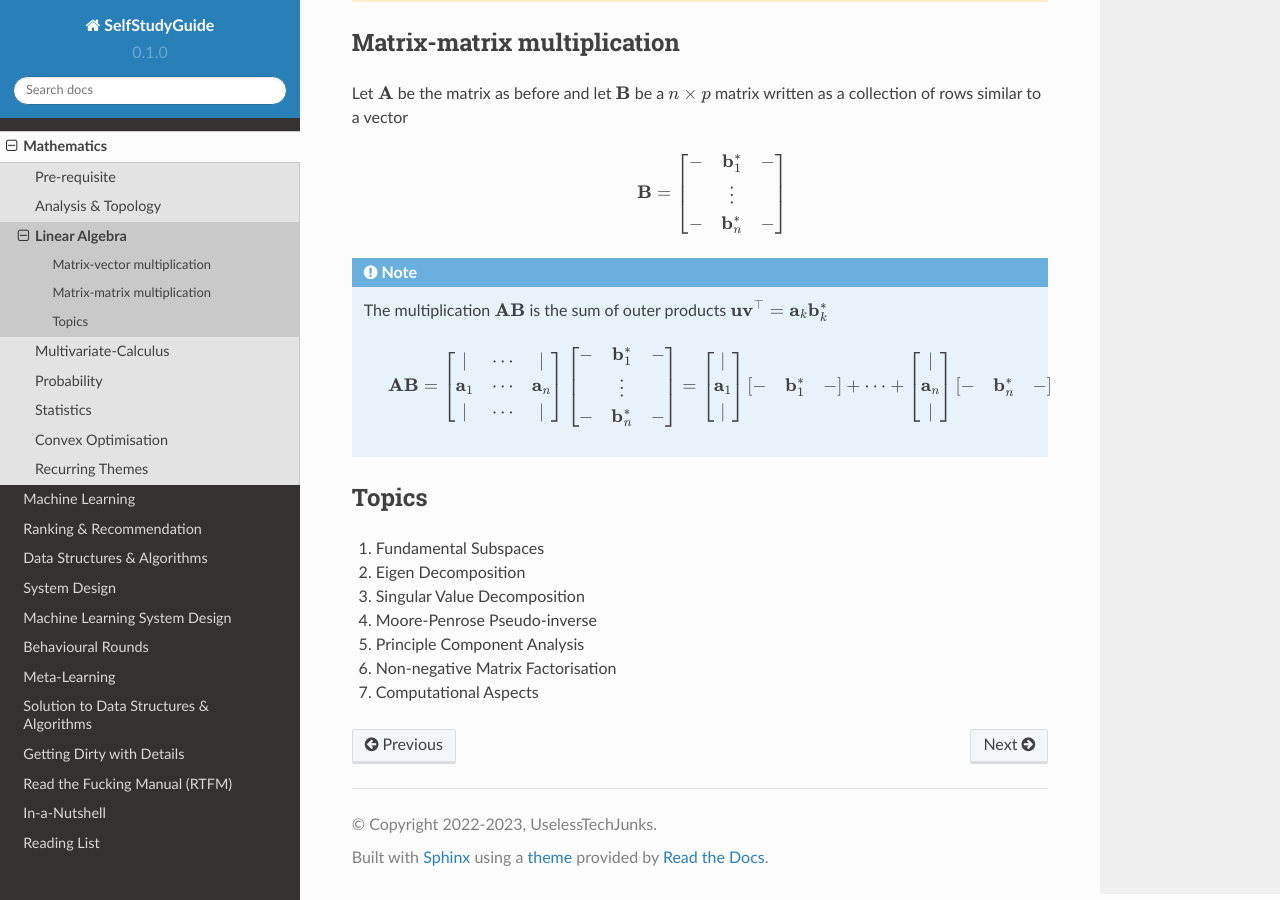
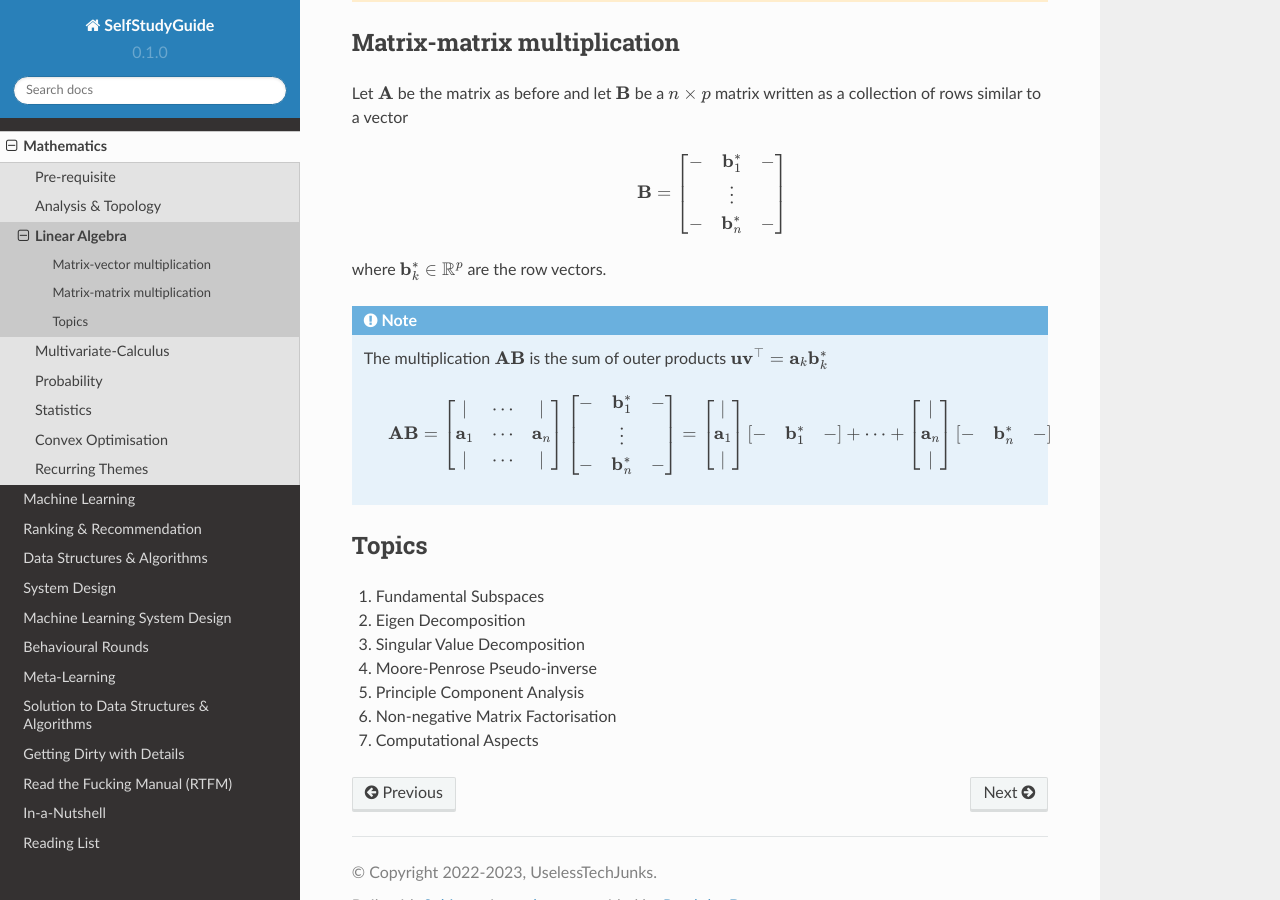
Before and after one commit to uselesstechjunks/leetcode, a Sphinx documentation site: the page built from docs/source/math/linalg.rst, in a window 1280 px wide and 900 px high, scrolled down 1292 px. Built offline with Sphinx 7.4.7 and the Read the Docs theme 2.0.0, drawn with Linux system fonts in a browser that asks for light colours.

Commit message:
Update linalg.rst

```diff
--- a/docs/source/math/linalg.rst
+++ b/docs/source/math/linalg.rst
@@ -42,6 +42,8 @@ Let :math:`\mathbf{A}` be the matrix as before and let :math:`\mathbf{B}` be a :
 
 	.. math:: \mathbf{B}=\begin{bmatrix}-&\mathbf{b}^*_1&-\\&\vdots&\\-&\mathbf{b}^*_n&-\end{bmatrix}
 
+where :math:`\mathbf{b}^*_k\in\mathbb{R}^p` are the row vectors.
+
 .. note::
 	The multiplication :math:`\mathbf{A}\mathbf{B}` is the sum of outer products :math:`\mathbf{u}\mathbf{v}^\top=\mathbf{a}_k \mathbf{b}^*_k`
 
```
